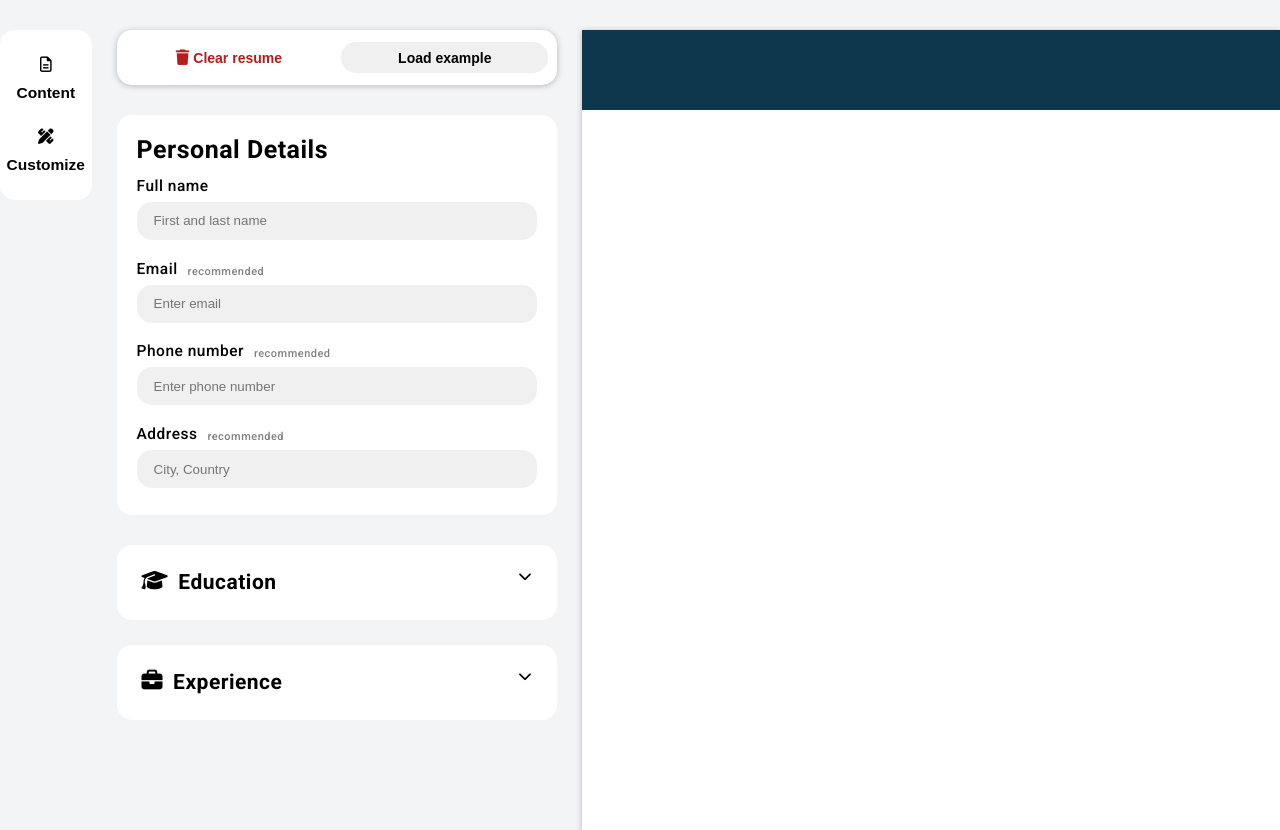
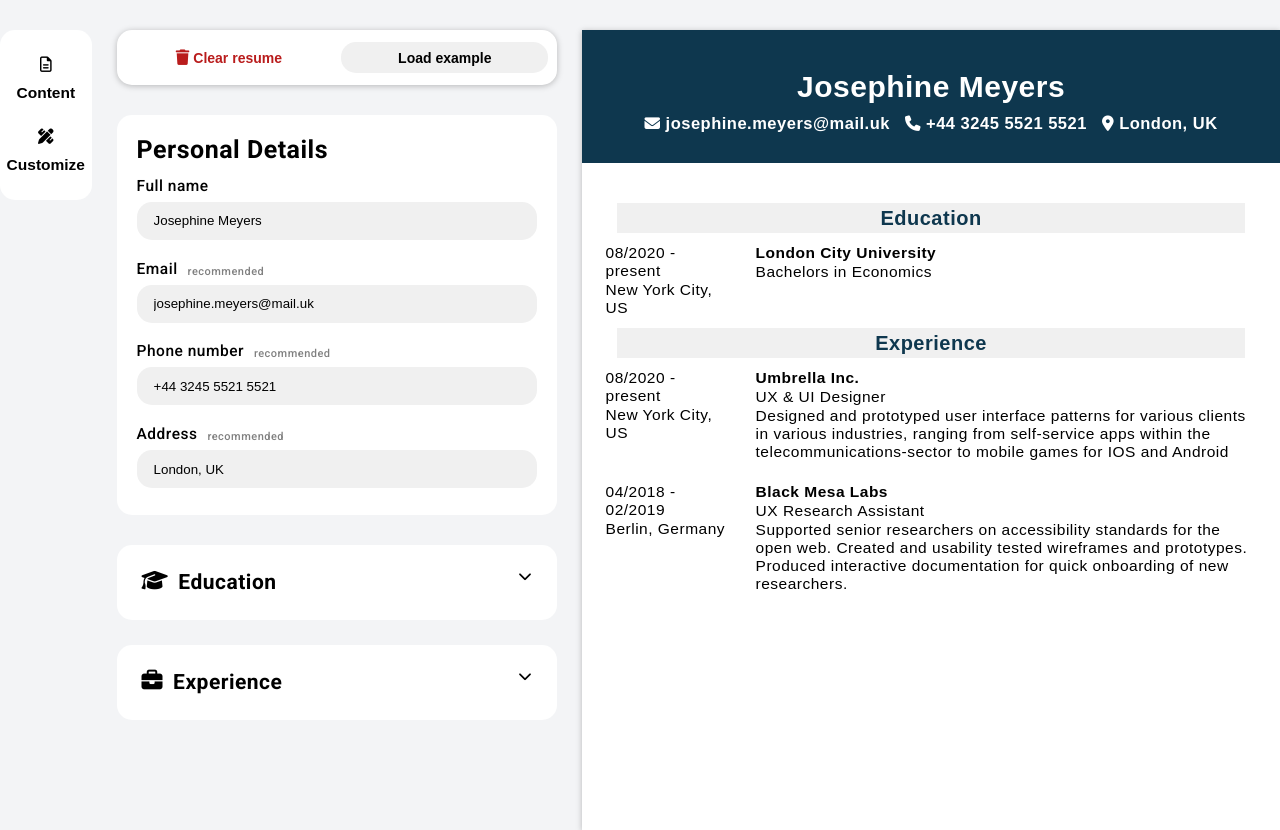
Before and after one commit to LukaMalesevic/cv-builder, a React (Vite) app: page / in a window 1280 px wide. Both pictures are taken after a click on the button "Load example". Built offline with nearby package versions, Linux system fonts and the light colour scheme.

Commit message:
added load/example button functionality

```diff
--- a/src/components/App.jsx
+++ b/src/components/App.jsx
@@ -16,6 +16,84 @@ export default function Application(){
     const [currentEmail, nextEmail] = useState('');
     const [currentPhone, nextPhone] = useState('');
     const [currentAddress, nextAddress] = useState('');
+
+    let educationArrayExample = [
+      {
+        id: 0,
+        school: 'London City University',
+        degree: 'Bachelors in Economics',
+        startDate: '08/2020',
+        endDate: 'present',
+        location: 'New York City, US'
+      },
+      {
+        id: -2,
+        school: 'Hidden University',
+        degree: "Master's Degree in Math",
+        startDate: '08/2020',
+        endDate: 'present',
+        location: 'New York City, US'
+      }
+    ];
+
+    let experienceArrayExample = [
+      {
+        id: 0,
+        company: 'Umbrella Inc.',
+        position: 'UX & UI Designer',
+        startDate: '08/2020',
+        endDate: 'present',
+        location: 'New York City, US',
+        description: `Designed and prototyped
+                      user interface patterns for various
+                      clients in various industries, ranging
+                      from self-service apps within the
+                      telecommunications-sector to mobile
+                      games for IOS and Android`
+      },
+      {
+        id: 1,
+        company: 'Black Mesa Labs',
+        position: "UX Research Assistant",
+        startDate: '04/2018',
+        endDate: '02/2019',
+        location: 'Berlin, Germany',
+        description: `Supported senior
+                      researchers on accessibility
+                      standards for the open web.
+                      Created and usability tested
+                      wireframes and prototypes.
+                      Produced interactive documentation
+                      for quick onboarding of new researchers.`
+      }
+    ];
+
+
+    function resetStatesOnDefault(){
+      nextSection('content');
+      updateEducationList([]);
+      updateExperienceList([]);
+      nextLayout('top');
+      nextColor('#0E374E');
+      nextFont('sans-serif');
+      nextName('');
+      nextEmail('');
+      nextPhone('');
+      nextAddress('');
+    }
+
+    function setStatesOnExample(){
+      nextSection('content');
+      updateEducationList(educationArrayExample);
+      updateExperienceList(experienceArrayExample);
+      nextLayout('top');
+      nextColor('#0E374E');
+      nextFont('sans-serif');
+      nextName('Josephine Meyers');
+      nextEmail('josephine.meyers@mail.uk');
+      nextPhone('+44 3245 5521 5521');
+      nextAddress('London, UK');
+    }
 
     function setSection()
     {
@@ -44,7 +122,8 @@ export default function Application(){
       <ContentCustomizeBtn section={nextSection}/>
     </div>
     <div className='edit-cv-container'>
-      <ClearLoadButton/>
+      <ClearLoadButton resetStatesOnDefault={resetStatesOnDefault}
+        setStatesOnExample={setStatesOnExample} />
         {setSection()}
     </div>
     <div className='cv-container'>
--- a/src/components/CV.jsx
+++ b/src/components/CV.jsx
@@ -30,6 +30,9 @@ export default function CV(props){
     let eduValidation = false;
     let expValidation = false;
     let detailsTextStyle;
+    let titlestyle = {
+        color:  props.currentColor
+    };
 
     if(props.currentLayout === 'left' || props.currentLayout === 'right'){
         detailsTextStyle = {
@@ -50,7 +53,7 @@ export default function CV(props){
             return(
                 <div className='align-center'>
                 <div className='content-title'>
-                    <h1>Education</h1>
+                    <h1 style={titlestyle} >Education</h1>
                 </div>
                 <div className='date-place-text'>
                     <h2>{section.startDate} - {section.endDate}</h2>
@@ -87,7 +90,7 @@ export default function CV(props){
             return(
                 <div className='align-center'>
                 <div className='content-title'>
-                    <h1>Experience</h1>
+                    <h1 style={titlestyle}>Experience</h1>
                 </div>
                 <div className='date-place-text'>
                     <h2>{section.startDate} - {section.endDate}</h2>
--- a/src/components/ClearLoadBtn.jsx
+++ b/src/components/ClearLoadBtn.jsx
@@ -1,9 +1,16 @@
-export default function ClearLoadButton()
+import PropTypes from 'prop-types';
+
+ClearLoadButton.propTypes = {
+    resetStatesOnDefault: PropTypes.func.isRequired,
+    setStatesOnExample : PropTypes.func.isRequired
+}
+
+export default function ClearLoadButton(props)
 {
     return (
         <div className="clear-load-btn">
-            <button className="clear-btn"><i className="fa-solid fa-trash"></i> Clear resume</button>
-            <button className="load-btn">Load example</button>
+            <button onClick={() => props.resetStatesOnDefault()} className="clear-btn"><i className="fa-solid fa-trash"></i> Clear resume</button>
+            <button onClick={() => props.setStatesOnExample()} className="load-btn">Load example</button>
         </div>
     );
 }
--- a/src/index.css
+++ b/src/index.css
@@ -1,8 +1,5 @@
 @import url('https://fonts.googleapis.com/css2?family=Roboto:ital,wght@0,100;0,300;0,400;0,500;0,700;0,900;1,100;1,300;1,400;1,500;1,700;1,900&display=swap');
 
-*{
-
-}
 
 :root{
   --default-border-radius: 15px;
```
